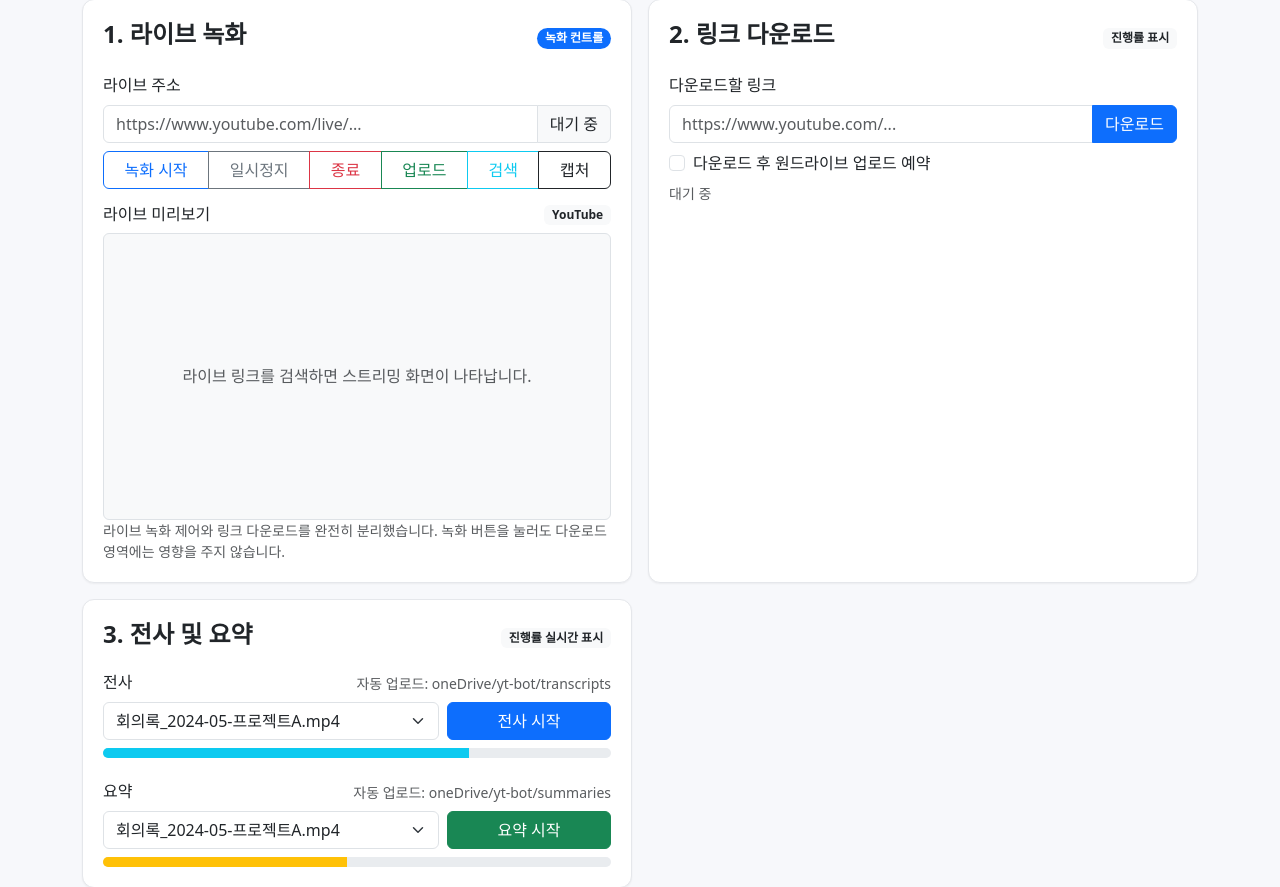
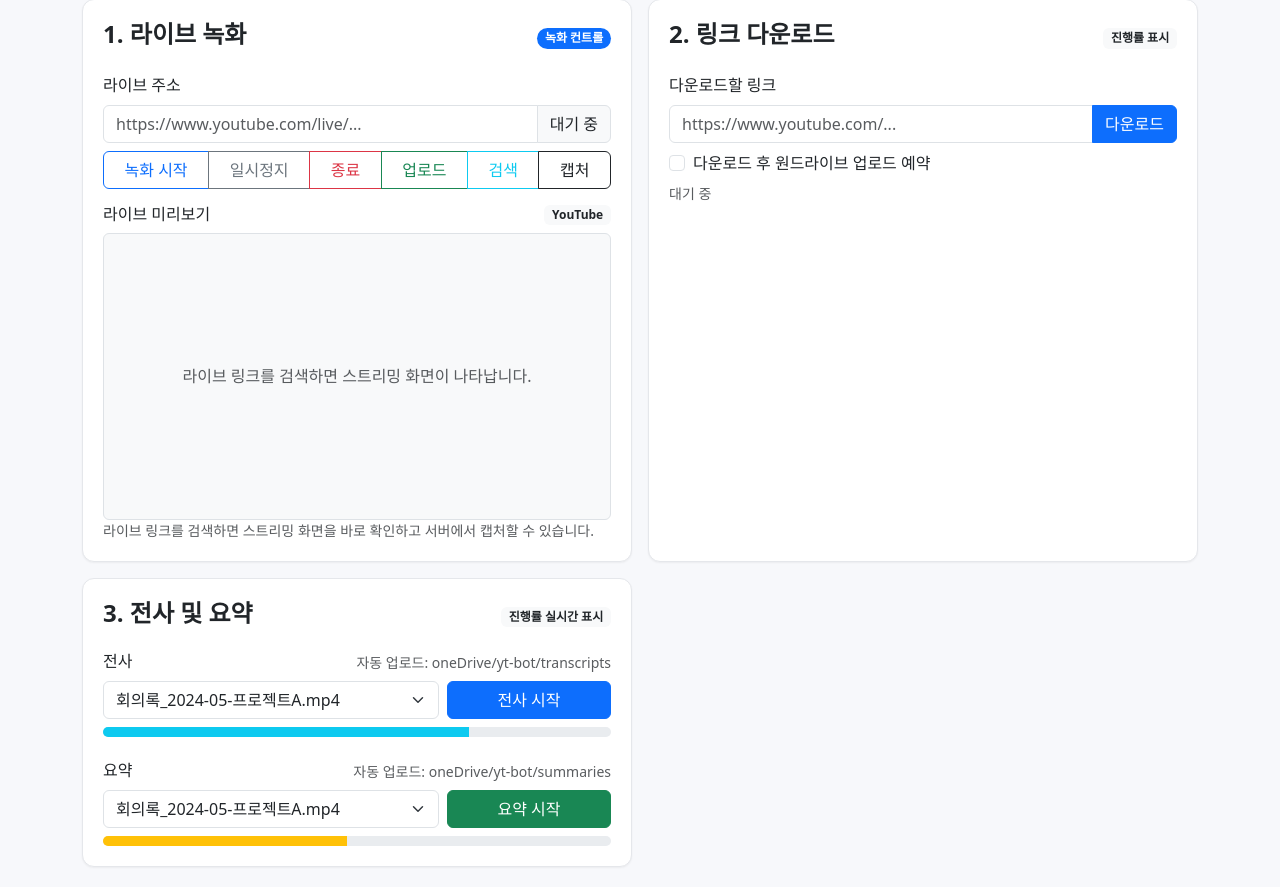
Before and after one commit to cw-isl/yt-telegram-bot, a Flask app: page / in a window 1280 px wide. Shown: the part 74-961 px from the top of the page. Run offline with Flask 3, Linux system fonts and the light colour scheme.

Commit message:
Add server-side live capture for live streams

```diff
--- a/app.py
+++ b/app.py
@@ -9,7 +9,7 @@ from typing import List
 from flask import Flask, flash, jsonify, redirect, render_template, request, url_for
 from werkzeug.middleware.proxy_fix import ProxyFix
 
-from youtube_recorder_bot import load_settings, save_settings, yt_download
+from youtube_recorder_bot import capture_live_frame, load_settings, save_settings, yt_download
 
 
 BASE_DIR = Path(__file__).resolve().parent
@@ -153,6 +153,25 @@ def record_live_action():
     return redirect(url_for("index") + "#live")
 
 
+@app.route("/capture/live", methods=["POST"])
+def capture_live_action():
+    payload = request.get_json(silent=True) or {}
+    live_url = (payload.get("live_url") or "").strip()
+
+    if not live_url:
+        return jsonify({"ok": False, "message": "라이브 주소를 입력한 뒤 캡처하세요."}), 400
+
+    if not _looks_like_live_url(live_url):
+        return jsonify({"ok": False, "message": "유튜브 라이브 링크가 맞는지 확인하세요."}), 400
+
+    output_path, error = capture_live_frame(live_url)
+    if error or not output_path:
+        return jsonify({"ok": False, "message": error or "캡처에 실패했습니다."}), 500
+
+    public_url = url_for("static", filename=f"captures/{output_path.name}")
+    return jsonify({"ok": True, "message": f"서버에서 캡처를 완료했습니다: {output_path.name}", "image_url": public_url})
+
+
 @app.route("/download", methods=["POST"])
 def download_action():
     payload = request.get_json(silent=True) or {}
--- a/templates/index.html
+++ b/templates/index.html
@@ -41,7 +41,7 @@
           </div>
         </div>
       </div>
-      <p class="text-muted small mb-0">라이브 녹화 제어와 링크 다운로드를 완전히 분리했습니다. 녹화 버튼을 눌러도 다운로드 영역에는 영향을 주지 않습니다.</p>
+      <p class="text-muted small mb-0">라이브 링크를 검색하면 스트리밍 화면을 바로 확인하고 서버에서 캡처할 수 있습니다.</p>
     </div>
   </div>
 
@@ -384,62 +384,42 @@
     });
   }
 
-  const stopTracks = (stream) => {
-    if (!stream) return;
-    stream.getTracks().forEach((track) => track.stop());
-  };
-
   const captureLivePreview = async () => {
-    if (!livePreviewFrame || livePreviewFrame.classList.contains("d-none") || !livePreviewFrame.src) {
-      setLiveStatus("검색으로 스트리밍 화면을 불러온 뒤 캡처할 수 있습니다.", "text-danger");
+    const liveUrl = liveUrlInput?.value?.trim();
+    if (!liveUrl) {
+      setLiveStatus("라이브 주소를 입력한 뒤 캡처하세요.", "text-danger");
       return;
     }
 
-    if (!navigator.mediaDevices?.getDisplayMedia) {
-      setLiveStatus("브라우저가 화면 캡처를 지원하지 않습니다.", "text-danger");
+    if (!isLiveUrl(liveUrl)) {
+      setLiveStatus("유튜브 라이브 링크가 맞는지 확인하세요.", "text-danger");
       return;
     }
 
-    let stream;
+    setLiveStatus("서버에서 스트리밍을 캡처하는 중입니다...", "text-muted");
+
     try {
-      stream = await navigator.mediaDevices.getDisplayMedia({ video: { frameRate: 1 } });
-      const [track] = stream.getVideoTracks();
-      const settings = track?.getSettings?.() || {};
-
-      const video = document.createElement("video");
-      video.srcObject = stream;
-      video.muted = true;
-      await video.play();
-
-      await new Promise((resolve) => {
-        if (video.readyState >= 2) {
-          resolve();
-        } else {
-          video.onloadeddata = () => resolve();
-        }
+      const response = await fetch("{{ url_for('capture_live_action') }}", {
+        method: "POST",
+        headers: { "Content-Type": "application/json" },
+        body: JSON.stringify({ live_url: liveUrl }),
       });
 
-      const canvas = document.createElement("canvas");
-      canvas.width = settings.width || video.videoWidth;
-      canvas.height = settings.height || video.videoHeight;
-      const ctx = canvas.getContext("2d");
-      ctx.drawImage(video, 0, 0, canvas.width, canvas.height);
+      const payload = await response.json();
+      if (response.ok && payload.ok) {
+        setLiveStatus(payload.message || "캡처 완료", "text-success");
 
-      const blob = await new Promise((resolve) => canvas.toBlob(resolve, "image/png"));
-      if (!blob) throw new Error("blob-failed");
-
-      const downloadUrl = URL.createObjectURL(blob);
-      const anchor = document.createElement("a");
-      anchor.href = downloadUrl;
-      anchor.download = "youtube_capture.png";
-      anchor.click();
-      URL.revokeObjectURL(downloadUrl);
-
-      setLiveStatus("현재 스트리밍 화면을 캡처해 저장했습니다.", "text-success");
+        if (payload.image_url) {
+          const anchor = document.createElement("a");
+          anchor.href = payload.image_url;
+          anchor.download = payload.image_url.split("/").pop() || "capture.png";
+          anchor.click();
+        }
+      } else {
+        setLiveStatus(payload.message || "캡처에 실패했습니다.", "text-danger");
+      }
     } catch (error) {
-      setLiveStatus("화면 캡처가 취소되었거나 실패했습니다.", "text-muted");
-    } finally {
-      stopTracks(stream);
+      setLiveStatus("캡처 요청 중 오류가 발생했습니다.", "text-danger");
     }
   };
 
--- a/youtube_recorder_bot.py
+++ b/youtube_recorder_bot.py
@@ -11,6 +11,7 @@ from __future__ import annotations
 import json
 import shutil
 import subprocess
+import uuid
 from pathlib import Path
 from typing import Iterable, Tuple
 
@@ -55,6 +56,48 @@ def run_cmd(cmd: Iterable[str], **kwargs) -> Tuple[int, str, str]:
 
 def _ffmpeg_available() -> bool:
     return shutil.which("ffmpeg") is not None
+
+
+def capture_live_frame(url: str, dest_dir: Path | None = None) -> tuple[Path | None, str | None]:
+    """Capture a single frame from a YouTube live stream.
+
+    Returns (output_path, error_message). When the capture succeeds,
+    error_message is None.
+    """
+
+    if not _ffmpeg_available():
+        return None, "ffmpeg가 설치되어 있지 않아 캡처를 진행할 수 없습니다."
+
+    dest_dir = Path(dest_dir or BASE_DIR / "static" / "captures")
+    dest_dir.mkdir(parents=True, exist_ok=True)
+
+    rc, stdout, _ = run_cmd(["yt-dlp", "-g", "-f", "best", url])
+    if rc != 0 or not stdout.strip():
+        return None, "스트리밍 URL을 확인하지 못했습니다. 링크가 올바른지 확인하세요."
+
+    stream_url = stdout.splitlines()[0].strip()
+    output_path = dest_dir / f"capture-{uuid.uuid4().hex[:8]}.png"
+
+    rc, _, _ = run_cmd(
+        [
+            "ffmpeg",
+            "-y",
+            "-loglevel",
+            "error",
+            "-ss",
+            "00:00:01",
+            "-i",
+            stream_url,
+            "-frames:v",
+            "1",
+            str(output_path),
+        ]
+    )
+
+    if rc != 0 or not output_path.exists():
+        return None, "캡처 중 오류가 발생했습니다. 스트림 접근 권한 또는 네트워크 상태를 확인하세요."
+
+    return output_path, None
 
 
 # ---------------------------------------------------------------------------
```
